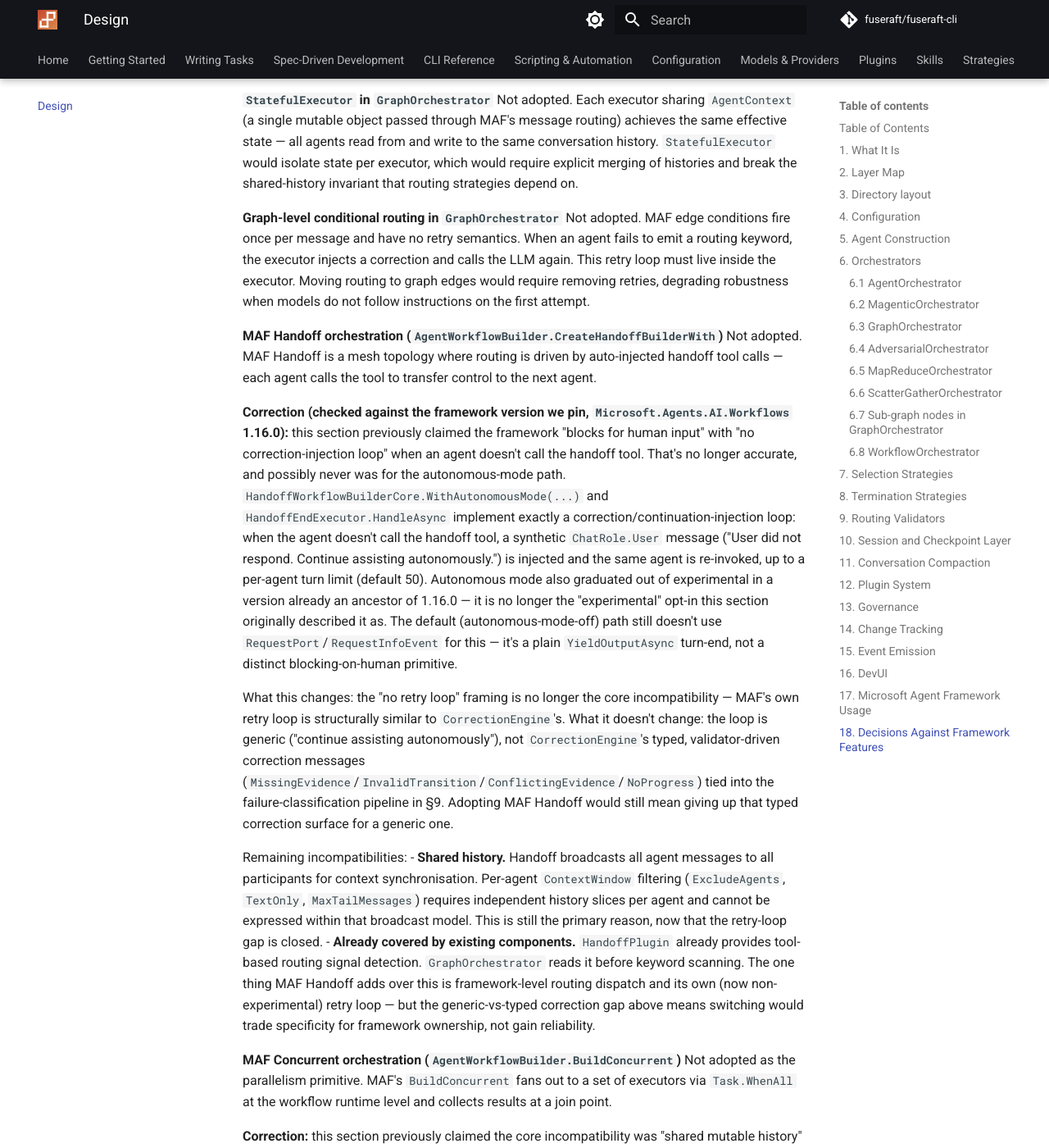
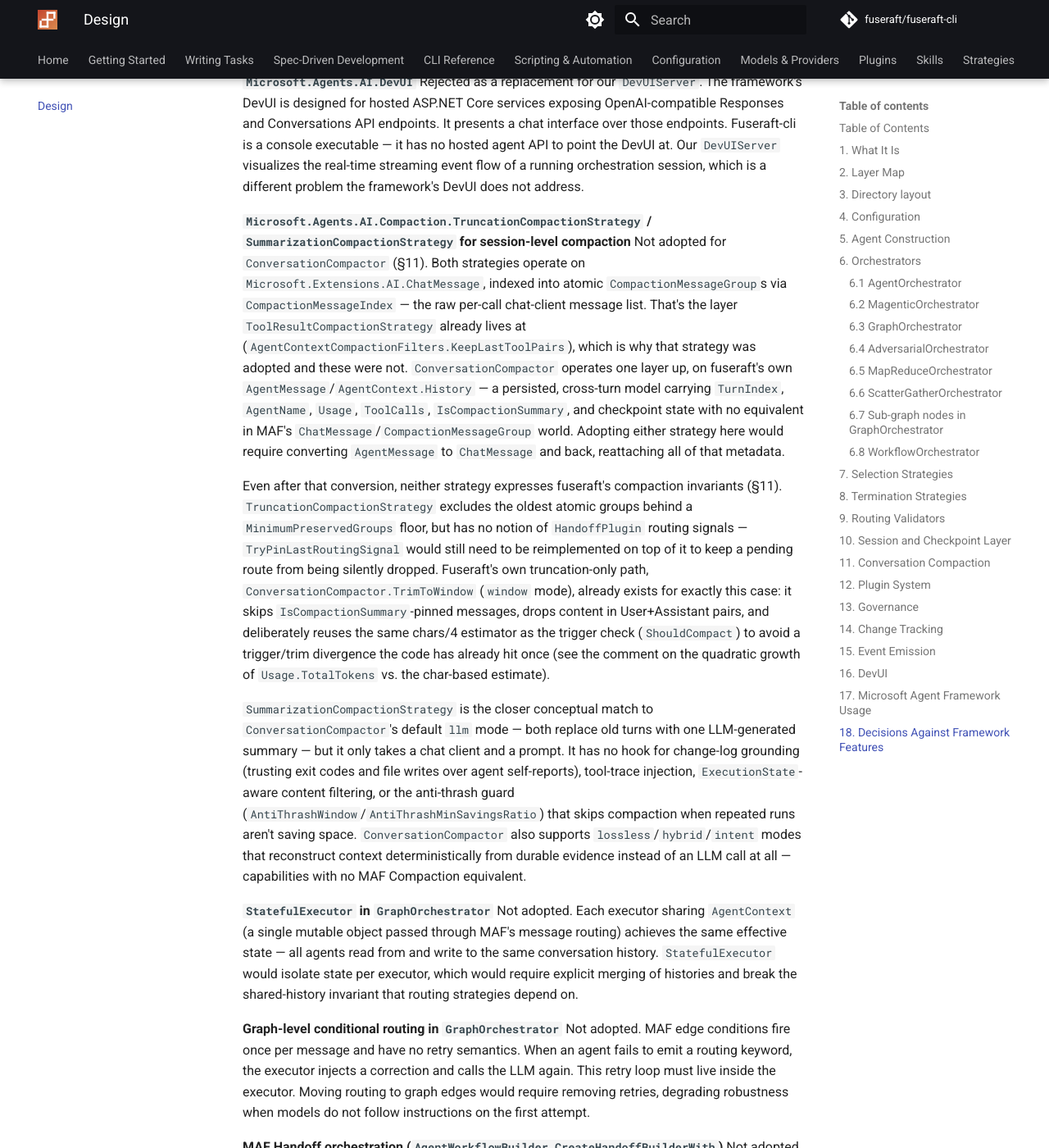
Before and after one commit to fuseraft/fuseraft-cli, an MkDocs documentation site: the page built from docs/design.md, in a window 1280 px wide and 1400 px high, scrolled down 41781 px. Shown: the whole window at 82% size. Built offline with MkDocs 1.6.1 and Material for MkDocs 9.7.7, drawn with Linux system fonts in a browser that asks for light colours; comment, search, counter and statistics services are not loaded; some of the changed text lies outside the part shown.

Commit message:
docs: add compaction-strategy rejection to design.md §17-18
- Documents why TruncationCompactionStrategy/SummarizationCompactionStrategy
  aren't used for session-level compaction: they operate on ChatMessage,
  not fuseraft's AgentMessage/AgentContext.History, and neither expresses
  the routing-signal-pinning or grounding invariants ConversationCompactor
  already implements

```diff
--- a/docs/design.md
+++ b/docs/design.md
@@ -948,6 +948,7 @@ There is no dedicated Anthropic connector package. Claude models (`claude-*` mod
 | `AggregatingExecutor` | No incremental aggregation pattern in any current orchestrator |
 | `RequestPort` (external request handling) | Currently unused; a natural fit for Magentic's HITL plan review loop (see below) |
 | `CheckpointManager` / `FileSystemJsonCheckpointStore` | Framework layer captures workflow execution state; our layer captures conversation semantics — different problems |
+| `Microsoft.Agents.AI.Compaction.TruncationCompactionStrategy` / `SummarizationCompactionStrategy` (session-level compaction) | Operate on `ChatMessage`/`CompactionMessageGroup`, not `AgentMessage`/`AgentContext.History` (a different, fuseraft-owned model carrying `TurnIndex`, `Usage`, `IsCompactionSummary`, checkpoint state); neither strategy knows about `HandoffPlugin` routing signals, so `TryPinLastRoutingSignal` (§11) would still need reimplementing on top — see §18 |
 | `GroupChatWorkflowBuilder` | The manager can hold private state via a `GroupChatManager` subclass (the framework's own checkpoint hooks are documented for exactly this — see §18), but `GroupChatHost.TakeTurnAsync` always passes the full canonical history into `SelectNextAgentAsync`/`ShouldTerminateAsync`; it cannot be made to see only a summary. Magentic's two-history model requires exactly that — see §6.2 |
 | `AgentWorkflowBuilder.CreateHandoffBuilderWith()` (Handoff orchestration) | Mesh routing via auto-injected handoff tool calls; shared history across all participants is incompatible with per-agent `ContextWindow` filtering; autonomous mode (graduated out of experimental as of a version already an ancestor of what we pin) does inject a continuation message and re-invoke the agent when the handoff tool isn't called — see §18 for what that changes and doesn't |
 | `Microsoft.Agents.AI.DevUI` | For hosted agent services with OpenAI-compatible API endpoints; our DevUI serves a different purpose |
@@ -972,6 +973,13 @@ Rejected as a replacement for `ISessionStore`. The framework's `Checkpoint` type
 
 **`Microsoft.Agents.AI.DevUI`**
 Rejected as a replacement for our `DevUIServer`. The framework's DevUI is designed for hosted ASP.NET Core services exposing OpenAI-compatible Responses and Conversations API endpoints. It presents a chat interface over those endpoints. Fuseraft-cli is a console executable — it has no hosted agent API to point the DevUI at. Our `DevUIServer` visualizes the real-time streaming event flow of a running orchestration session, which is a different problem the framework's DevUI does not address.
+
+**`Microsoft.Agents.AI.Compaction.TruncationCompactionStrategy` / `SummarizationCompactionStrategy` for session-level compaction**
+Not adopted for `ConversationCompactor` (§11). Both strategies operate on `Microsoft.Extensions.AI.ChatMessage`, indexed into atomic `CompactionMessageGroup`s via `CompactionMessageIndex` — the raw per-call chat-client message list. That's the layer `ToolResultCompactionStrategy` already lives at (`AgentContextCompactionFilters.KeepLastToolPairs`), which is why that strategy was adopted and these were not. `ConversationCompactor` operates one layer up, on fuseraft's own `AgentMessage`/`AgentContext.History` — a persisted, cross-turn model carrying `TurnIndex`, `AgentName`, `Usage`, `ToolCalls`, `IsCompactionSummary`, and checkpoint state with no equivalent in MAF's `ChatMessage`/`CompactionMessageGroup` world. Adopting either strategy here would require converting `AgentMessage` to `ChatMessage` and back, reattaching all of that metadata.
+
+Even after that conversion, neither strategy expresses fuseraft's compaction invariants (§11). `TruncationCompactionStrategy` excludes the oldest atomic groups behind a `MinimumPreservedGroups` floor, but has no notion of `HandoffPlugin` routing signals — `TryPinLastRoutingSignal` would still need to be reimplemented on top of it to keep a pending route from being silently dropped. Fuseraft's own truncation-only path, `ConversationCompactor.TrimToWindow` (`window` mode), already exists for exactly this case: it skips `IsCompactionSummary`-pinned messages, drops content in User+Assistant pairs, and deliberately reuses the same chars/4 estimator as the trigger check (`ShouldCompact`) to avoid a trigger/trim divergence the code has already hit once (see the comment on the quadratic growth of `Usage.TotalTokens` vs. the char-based estimate).
+
+`SummarizationCompactionStrategy` is the closer conceptual match to `ConversationCompactor`'s default `llm` mode — both replace old turns with one LLM-generated summary — but it only takes a chat client and a prompt. It has no hook for change-log grounding (trusting exit codes and file writes over agent self-reports), tool-trace injection, `ExecutionState`-aware content filtering, or the anti-thrash guard (`AntiThrashWindow`/`AntiThrashMinSavingsRatio`) that skips compaction when repeated runs aren't saving space. `ConversationCompactor` also supports `lossless`/`hybrid`/`intent` modes that reconstruct context deterministically from durable evidence instead of an LLM call at all — capabilities with no MAF Compaction equivalent.
 
 **`StatefulExecutor` in `GraphOrchestrator`**
 Not adopted. Each executor sharing `AgentContext` (a single mutable object passed through MAF's message routing) achieves the same effective state — all agents read from and write to the same conversation history. `StatefulExecutor` would isolate state per executor, which would require explicit merging of histories and break the shared-history invariant that routing strategies depend on.
```
